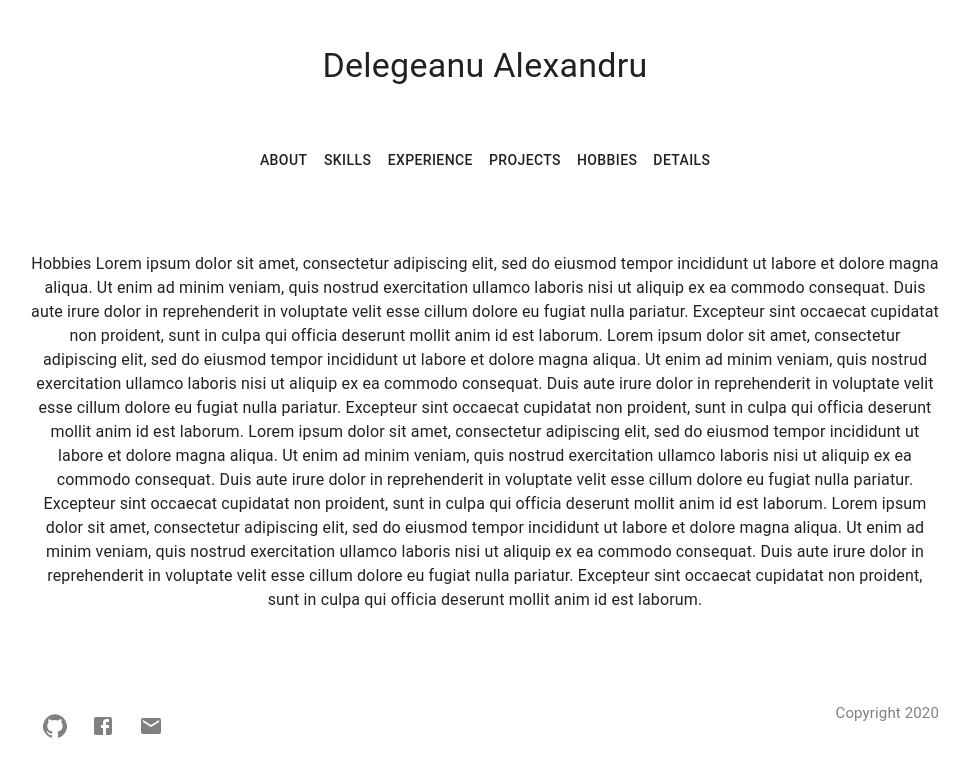
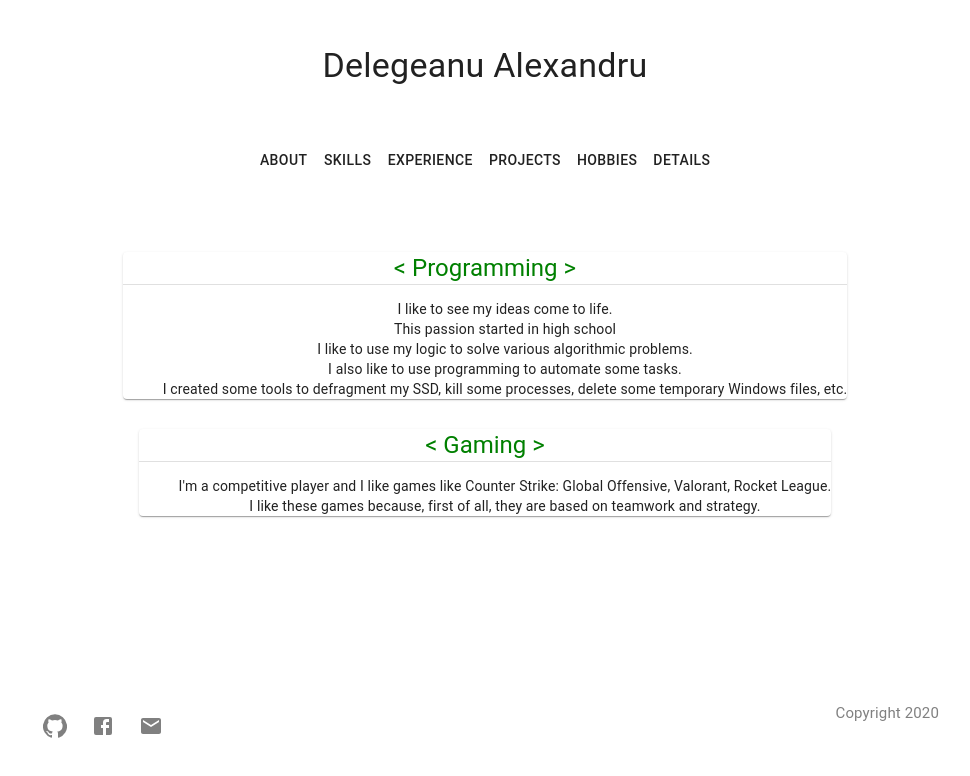
Before and after one commit to TheAncientOwl/personal-page, a React (Create React App) app: page / in a window 1280 px wide. Both pictures are taken after a click on the button "HOBBIES". Shown: the top 776 px of the page, without its empty margins (155-1125 px from the left). Built offline with nearby package versions, Linux system fonts and the light colour scheme.

Commit message:
Added 'Hobbies'.

```diff
--- a/src/components/Hobbies.jsx
+++ b/src/components/Hobbies.jsx
@@ -1,25 +1,50 @@
 import React from 'react';
+import { Grid, Paper, Divider, Typography } from '@material-ui/core';
+
+const HobbiesConfig = [
+  {
+    title: 'Programming',
+    about: [
+      'I like to see my ideas come to life.',
+      'This passion started in high school',
+      'I like to use my logic to solve various algorithmic problems.',
+      'I also like to use programming to automate some tasks.',
+      'I created some tools to defragment my SSD, kill some processes, delete some temporary Windows files, etc.',
+    ],
+  },
+  {
+    title: 'Gaming',
+    about: [
+      "I'm a competitive player and I like games like Counter Strike: Global Offensive, Valorant, Rocket League.",
+      'I like these games because, first of all, they are based on teamwork and strategy.',
+    ],
+  },
+];
 
 export default function Hobbies() {
   return (
-    <div>
-      Hobbies Lorem ipsum dolor sit amet, consectetur adipiscing elit, sed do eiusmod tempor incididunt ut labore et
-      dolore magna aliqua. Ut enim ad minim veniam, quis nostrud exercitation ullamco laboris nisi ut aliquip ex ea
-      commodo consequat. Duis aute irure dolor in reprehenderit in voluptate velit esse cillum dolore eu fugiat nulla
-      pariatur. Excepteur sint occaecat cupidatat non proident, sunt in culpa qui officia deserunt mollit anim id est
-      laborum. Lorem ipsum dolor sit amet, consectetur adipiscing elit, sed do eiusmod tempor incididunt ut labore et
-      dolore magna aliqua. Ut enim ad minim veniam, quis nostrud exercitation ullamco laboris nisi ut aliquip ex ea
-      commodo consequat. Duis aute irure dolor in reprehenderit in voluptate velit esse cillum dolore eu fugiat nulla
-      pariatur. Excepteur sint occaecat cupidatat non proident, sunt in culpa qui officia deserunt mollit anim id est
-      laborum. Lorem ipsum dolor sit amet, consectetur adipiscing elit, sed do eiusmod tempor incididunt ut labore et
-      dolore magna aliqua. Ut enim ad minim veniam, quis nostrud exercitation ullamco laboris nisi ut aliquip ex ea
-      commodo consequat. Duis aute irure dolor in reprehenderit in voluptate velit esse cillum dolore eu fugiat nulla
-      pariatur. Excepteur sint occaecat cupidatat non proident, sunt in culpa qui officia deserunt mollit anim id est
-      laborum. Lorem ipsum dolor sit amet, consectetur adipiscing elit, sed do eiusmod tempor incididunt ut labore et
-      dolore magna aliqua. Ut enim ad minim veniam, quis nostrud exercitation ullamco laboris nisi ut aliquip ex ea
-      commodo consequat. Duis aute irure dolor in reprehenderit in voluptate velit esse cillum dolore eu fugiat nulla
-      pariatur. Excepteur sint occaecat cupidatat non proident, sunt in culpa qui officia deserunt mollit anim id est
-      laborum.
-    </div>
+    <Grid container style={{ flex: 1 }} spacing={2}>
+      <Grid item xs={12}>
+        <Grid container justify='center' spacing={2}>
+          {HobbiesConfig.map((hobby, index) => (
+            <Grid key={index} item>
+              <Paper>
+                <Typography variant='h5' style={{ color: 'green' }}>
+                  &lt; {hobby.title} &gt;
+                </Typography>
+                <Divider />
+                <Typography component='div' variant='body2'>
+                  <ul style={{ listStyleType: 'none' }}>
+                    {hobby.about.map((ab, index) => (
+                      <li key={index}>{ab}</li>
+                    ))}
+                  </ul>
+                </Typography>
+              </Paper>
+            </Grid>
+          ))}
+        </Grid>
+      </Grid>
+    </Grid>
   );
 }
```
